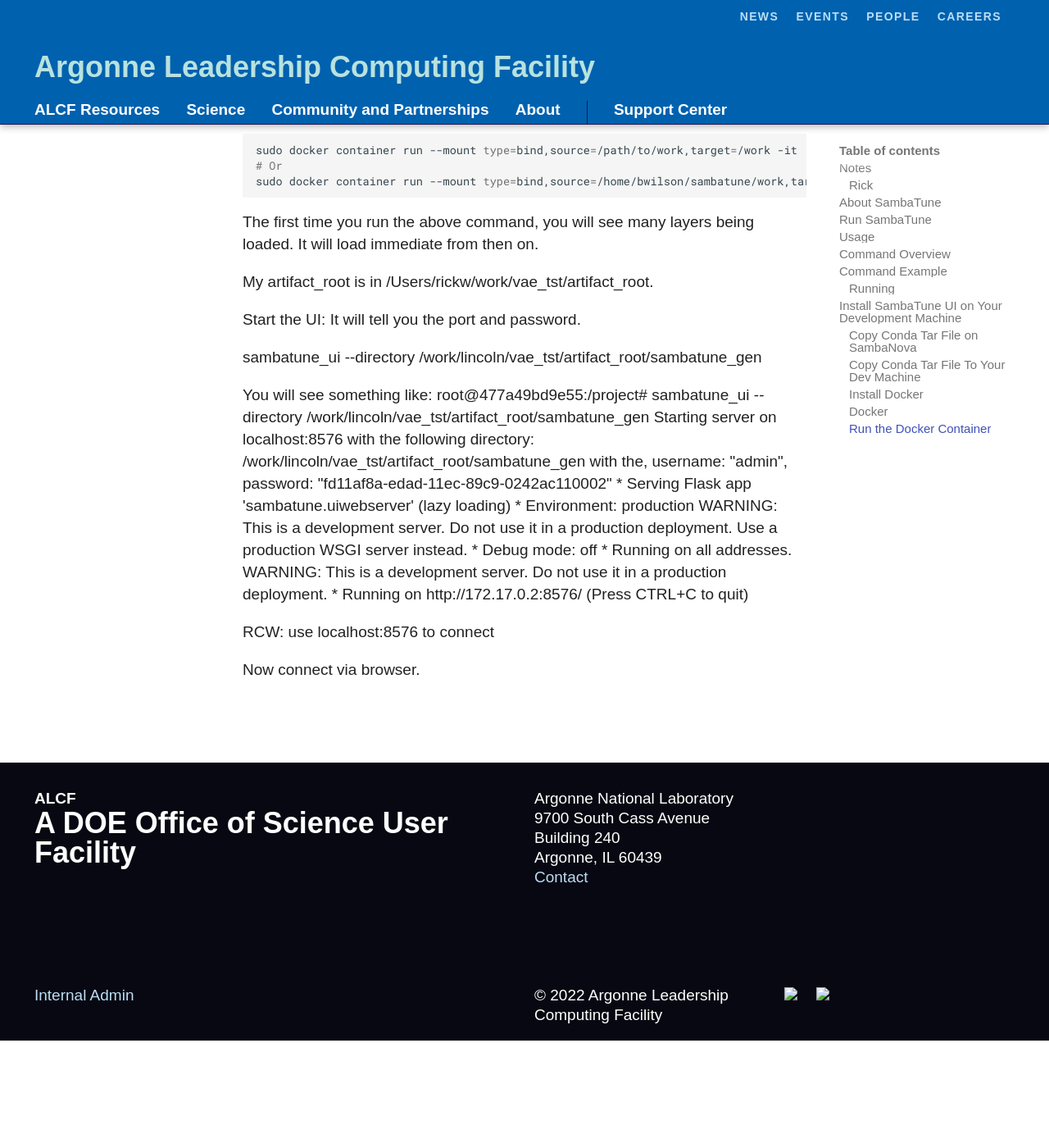
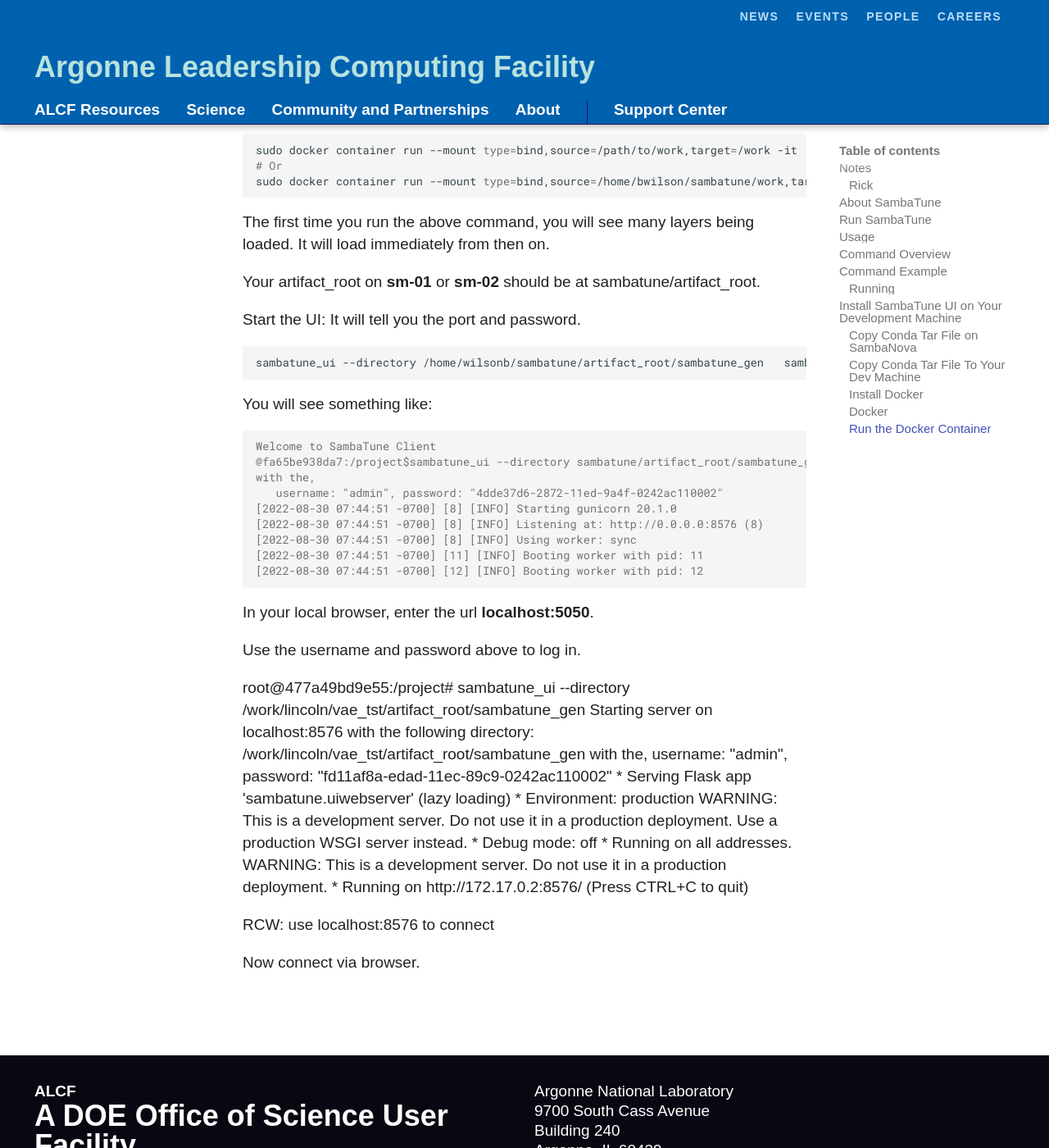
Before and after one commit to argonne-lcf/ai-testbed-userdocs, an MkDocs documentation site: the page built from docs/sambanova/SambaTune-User-Guide.md, in a window 1280 px wide and 1400 px high, scrolled down 5240 px. Shown: the whole window at 82% size. Built offline with MkDocs 1.6.1 and Material for MkDocs 9.7.7, drawn with Linux system fonts in a browser that asks for light colours; some web fonts are replaced; comment, search, counter and statistics services are not loaded; before the commit the page ends 6509 px from its top, so only the background shows below that; some of the changed text lies outside the part shown.

Commit message:
Working docs/sambanova/SambaTune-User-Guide.md.

````diff
--- a/docs/sambanova/SambaTune-User-Guide.md
+++ b/docs/sambanova/SambaTune-User-Guide.md
@@ -239,16 +239,37 @@
 sudo docker container run --mount type=bind,source=/home/bwilson/sambatune/work,target=/work -it  -p 5050:8576 artifacts.sambanovasystems.com/sustaining-docker-lincoln-dev/sambatune/sambatune-client:1.1
 ```
 
-The first time you run the above command, you will see many layers being loaded.  It will load immediate from then on.
+The first time you run the above command, you will see many layers being loaded.  It will load immediately from then on.
 
-My artifact_root is in /Users/rickw/work/vae_tst/artifact_root.
+Your artifact_root on **sm-01** or **sm-02** should be at sambatune/artifact_root.
 
 Start the UI:
 It will tell you the port and password.
 
-sambatune_ui --directory /work/lincoln/vae_tst/artifact_root/sambatune_gen
+```bash
+sambatune_ui --directory /home/wilsonb/sambatune/artifact_root/sambatune_gen   sambatune/artifact_root/sambatune_gen
+```
 
 You will see something like:
+
+```console
+Welcome to SambaTune Client
+@fa65be938da7:/project$sambatune_ui --directory sambatune/artifact_root/sambatune_gen
+with the,
+   username: "admin", password: "4dde37d6-2872-11ed-9a4f-0242ac110002"
+[2022-08-30 07:44:51 -0700] [8] [INFO] Starting gunicorn 20.1.0
+[2022-08-30 07:44:51 -0700] [8] [INFO] Listening at: http://0.0.0.0:8576 (8)
+[2022-08-30 07:44:51 -0700] [8] [INFO] Using worker: sync
+[2022-08-30 07:44:51 -0700] [11] [INFO] Booting worker with pid: 11
+[2022-08-30 07:44:51 -0700] [12] [INFO] Booting worker with pid: 12
+```
+
+In your local browser, enter the url **localhost:5050**.
+
+Use the username and password above to log in.
+
+
+
 root@477a49bd9e55:/project# sambatune_ui --directory /work/lincoln/vae_tst/artifact_root/sambatune_gen
 Starting server on localhost:8576         with the following directory: /work/lincoln/vae_tst/artifact_root/sambatune_gen
 with the,
````
Also changed, not shown: other parts of docs/sambanova/SambaTune-User-Guide.md (+1 -1 lines).
